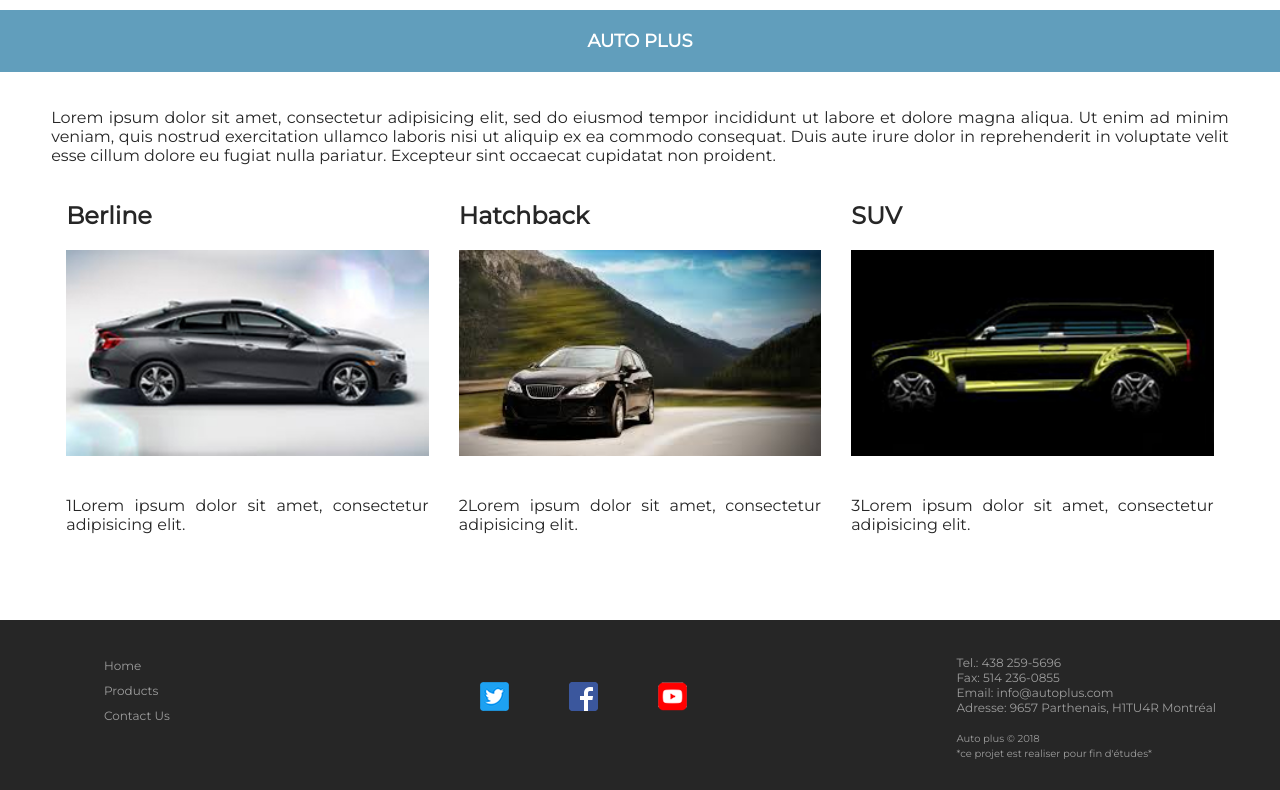
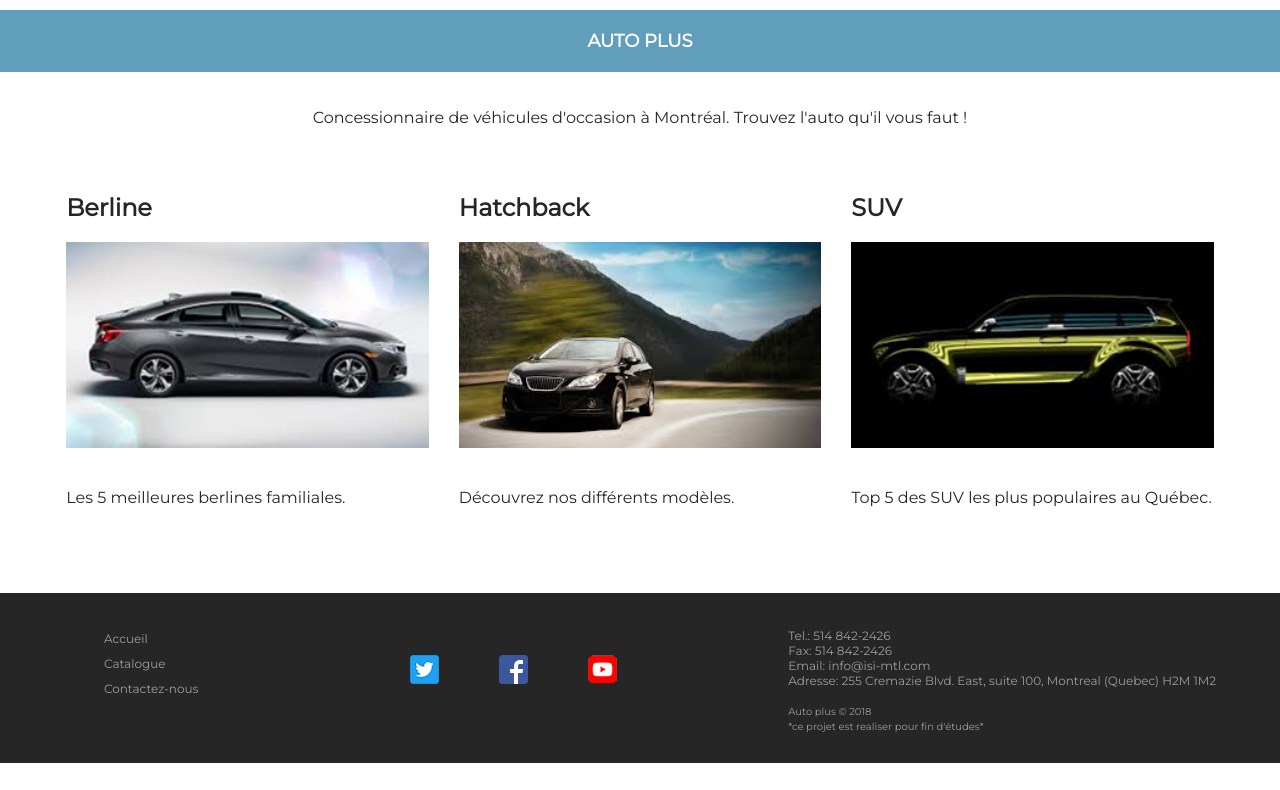
Before and after one commit to cplesca/TP_php, a PHP site: page /index.php in a window 1280 px wide. Shown: the part 833-1623 px from the top of the page. After the commit the page ends 1596 px from the top, so only its background shows below. Run offline with PHP 8.4, Linux system fonts and the light colour scheme.

Commit message:
no message

```diff
--- a/db/data.php
+++ b/db/data.php
@@ -23,19 +23,19 @@ $category = array(
     '1' => array(
         CAT_NAME => 'Berline',
         CAT_IMG => 'berline.jpg',
-        CAT_MSG => '1Lorem ipsum dolor sit amet, consectetur adipisicing elit.',
+        CAT_MSG => 'Les 5 meilleures berlines familiales.',
         CAT_IMG2 => 'berline.png',
     ),
     '2' => array(
         CAT_NAME => 'Hatchback',
         CAT_IMG => 'v-hatchback.jpg',
-        CAT_MSG => '2Lorem ipsum dolor sit amet, consectetur adipisicing elit.',
+        CAT_MSG => 'Découvrez nos différents modèles.',
         CAT_IMG2 => 'hatchback.png',
     ),
     '3'  => array(
         CAT_NAME => 'SUV',
         CAT_IMG => 'v-vus.jpg',
-        CAT_MSG => '3Lorem ipsum dolor sit amet, consectetur adipisicing elit.',
+        CAT_MSG => 'Top 5 des SUV les plus populaires au Québec.',
         CAT_IMG2 => 'suv.png',
     ),
 );
--- a/index.php
+++ b/index.php
@@ -22,7 +22,9 @@ require_once 'views/page_top.php';
     <h1>AUTO PLUS</h1>
     <main>
 
-        <p>Lorem ipsum dolor sit amet, consectetur adipisicing elit, sed do eiusmod tempor incididunt ut labore et dolore magna aliqua. Ut enim ad minim veniam, quis nostrud exercitation ullamco laboris nisi ut aliquip ex ea commodo consequat. Duis aute irure dolor in reprehenderit in voluptate velit esse cillum dolore eu fugiat nulla pariatur. Excepteur sint occaecat cupidatat non proident.</p>
+        <p id="pinde">
+            Concessionnaire de véhicules d'occasion à  Montréal. Trouvez l'auto qu'il vous faut !
+        </p>
             <div class="row produtos1">
                 <?php foreach ($category as $id => $item) { ?>
                 <div class="col-4">
--- a/style/main.css
+++ b/style/main.css
@@ -745,7 +745,10 @@ form{
 	-webkit-box-sizing: border-box;
 	box-sizing: border-box;
 }
-
+#pinde{
+	text-align: center;
+	padding-bottom: 30px;
+}
 #formdiv input[type=submit] {
     width: 40%;
     background-color:rgb(97, 158, 188);
--- a/views/page_bottom.php
+++ b/views/page_bottom.php
@@ -5,9 +5,9 @@
     <div id="divfoot">
         <nav>
             <ul>
-                <li><a href="index.php">Home</a></li>
-                <li><a href="catalogue.php">Products</a></li>
-                <li><a href="contact.php">Contact Us</a></li>
+                <li><a href="index.php">Accueil</a></li>
+                <li><a href="catalogue.php">Catalogue</a></li>
+                <li><a href="contact.php">Contactez-nous</a></li>
             </ul>
         </nav>
         <div id="socialmediafoot" class="row">
@@ -29,10 +29,10 @@
                 </li>
             </ul>
         </div>
-        <p><span class="rouge">Tel.:</span> 438 259-5696<br>
-            <span class="rouge">Fax:</span> 514 236-0855<br>
-            <span class="rouge">Email:</span> info@autoplus.com<br>
-            <span class="rouge">Adresse:</span> 9657 Parthenais, H1TU4R Montréal</span><br><br>
+        <p><span class="rouge">Tel.:</span> 514 842-2426<br>
+            <span class="rouge">Fax:</span> 514 842-2426<br>
+            <span class="rouge">Email:</span> info@isi-mtl.com<br>
+            <span class="rouge">Adresse:</span> 255 Cremazie Blvd. East, suite 100, Montreal (Quebec) H2M 1M2</span><br><br>
             <small>Auto plus &copy; 2018<br>*ce projet est realiser pour fin d'études*</small></p>
 
         <button onclick="topFunction()" id="myBtn" title="Go to top"><img src="images/go-to-the-top.png" alt="back to top button"></button>
```
